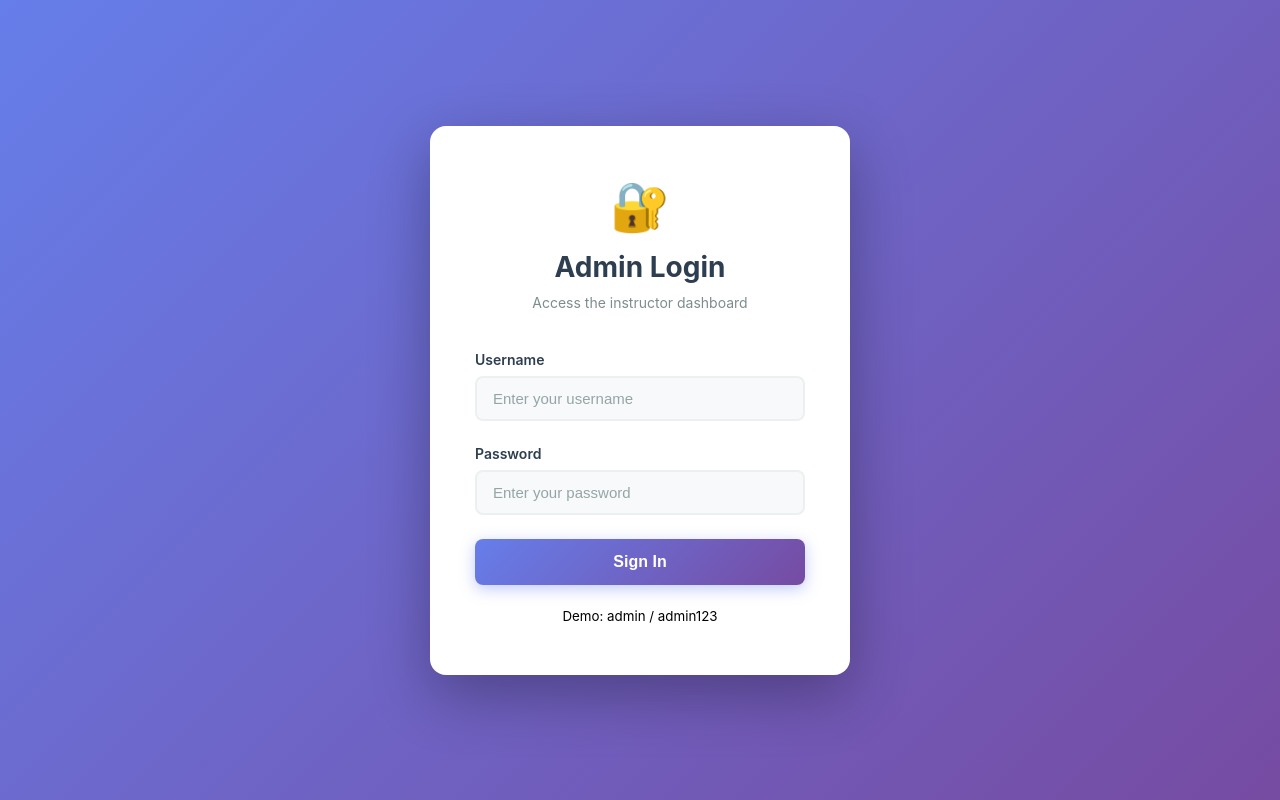
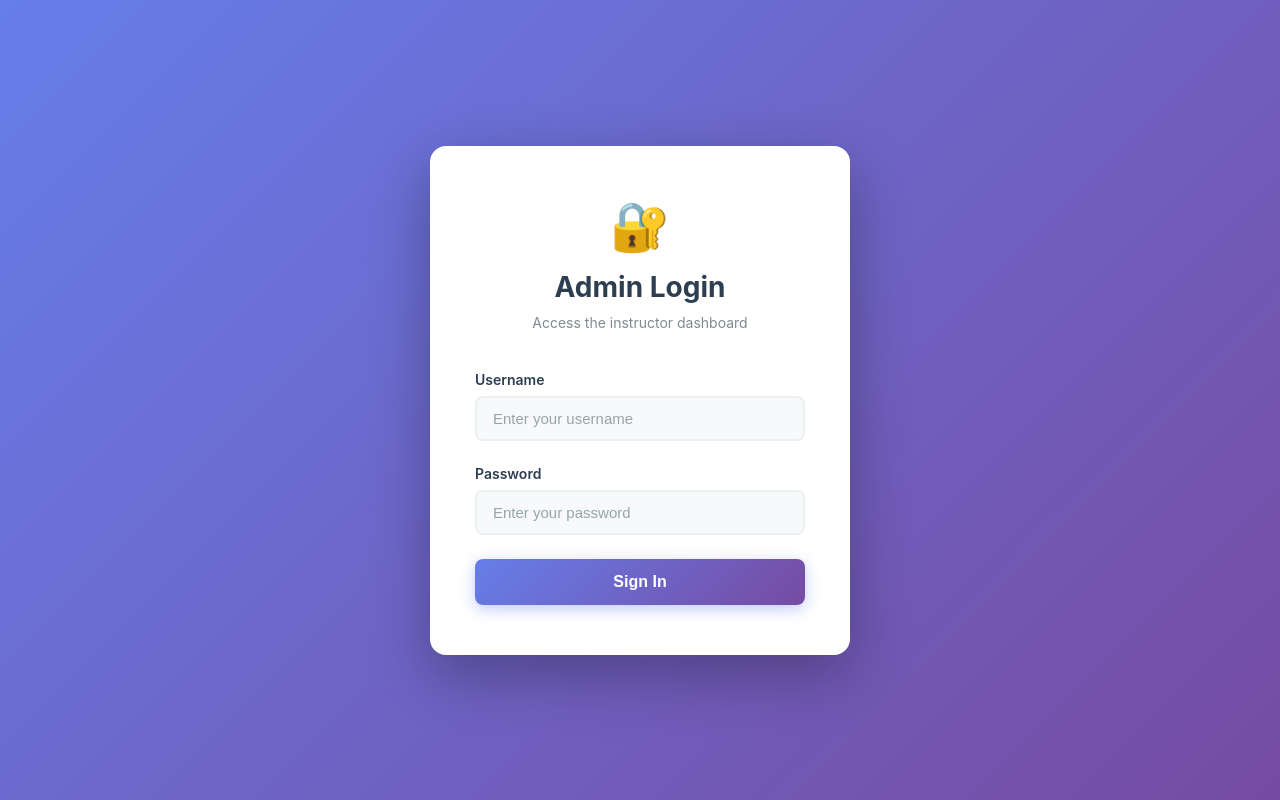
Before and after one commit to rkampMU/Exercise-Tracker, a Flask app: page /admin/login in a window 1280 px wide. Run offline with Flask 3, Linux system fonts and the light colour scheme; parts of the project's set-up code (start-up, migrations or seed data) failed here and were passed over.

Commit message:
Remove demo credentials from login screen

```diff
--- a/templates/login.html
+++ b/templates/login.html
@@ -189,10 +189,6 @@
 
             <button type="submit" class="btn">Sign In</button>
         </form>
-
-        <div class="forgot-password">
-            <small>Demo: admin / admin123</small>
-        </div>
     </div>
 
     <script>
```
